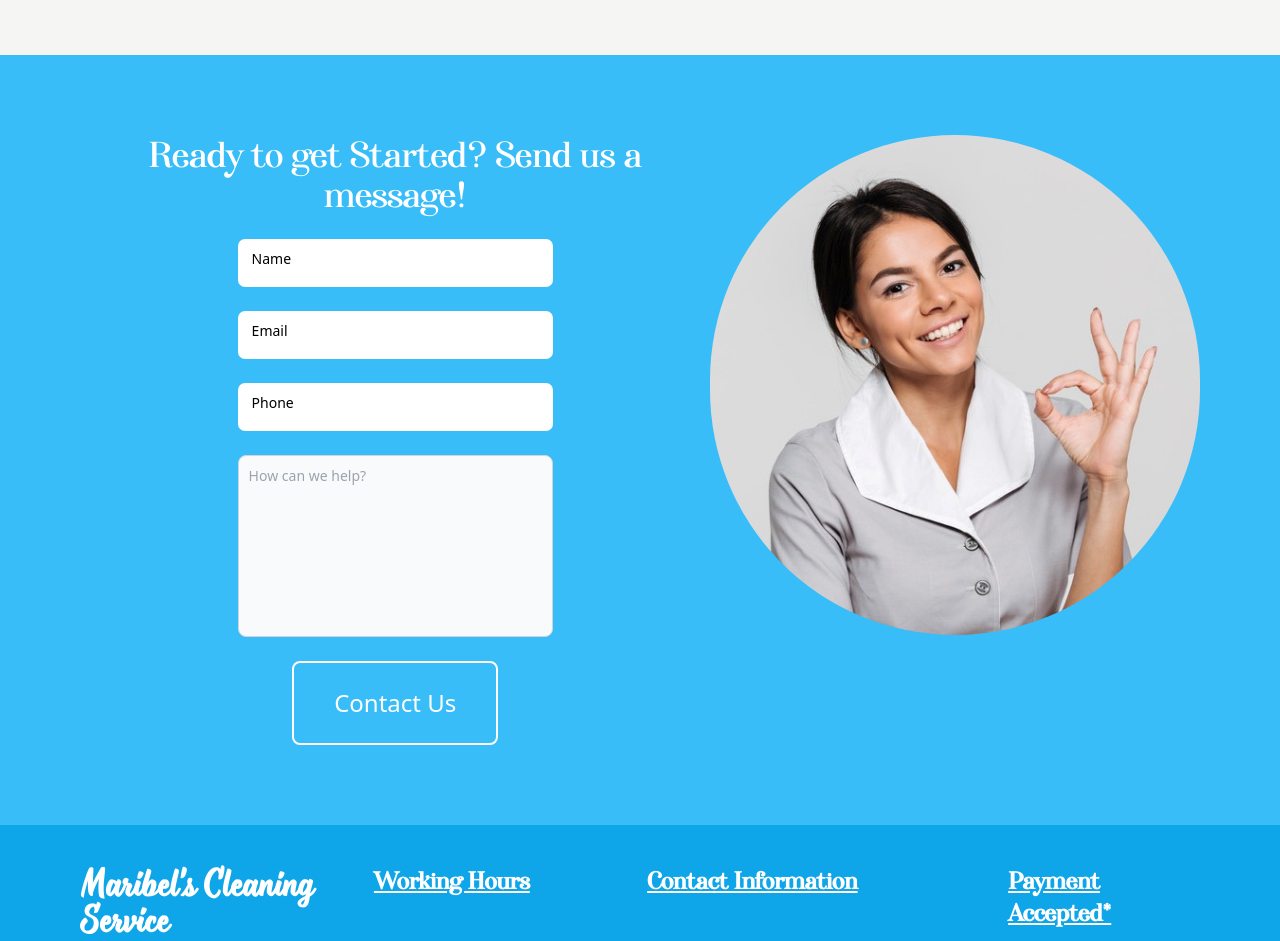
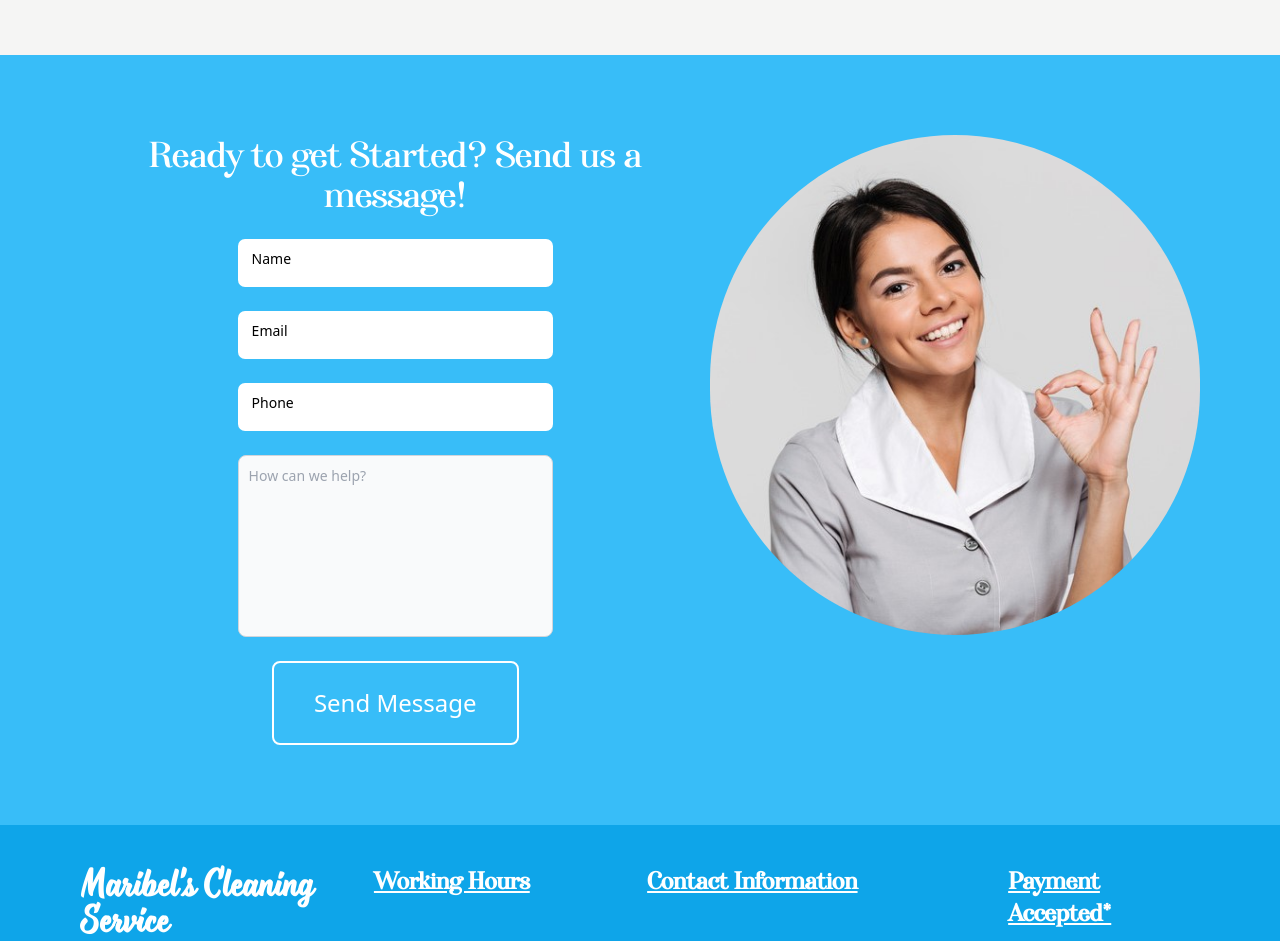
Before and after one commit to Tactenator/maribel, a React (Create React App) app: page / in a window 1280 px wide. Shown: the part 2040-2981 px from the top of the page. Built offline with nearby package versions, Linux system fonts and the light colour scheme.

Commit message:
troubleshooting contact form

```diff
--- a/src/components/contact.js
+++ b/src/components/contact.js
@@ -4,10 +4,10 @@ const Contact = () => {
     return (
         <div id="contact-container" className="flex flex-col md:flex-row justify-center py-20 px-20 bg-sky-400">
             <div id="form-container" className="w-full">
-            <div className="flex flex-col gap-6 items-center">
-                <div id='requestInfo-container' className='bg-sky-400 text-center text-white font-Afterglow w-full'>
-                    <h1 className='text-4xl '>Ready to get Started? Send us a message!</h1>
-                </div>
+                <form name="contact" method="POST" className="flex flex-col gap-6 items-center" netlify>
+                    <div id='requestInfo-container' className='bg-sky-400 text-center text-white font-Afterglow w-full'>
+                        <h1 className='text-4xl '>Ready to get Started? Send us a message!</h1>
+                    </div>
                     <img className="block md:hidden rounded-full w-[200px] h-[200px]" src={Maid} alt="Happy maid smiling"></img>
                     <div className="relative h-12 w-1/2 min-w-[250px]">
                         <input
@@ -38,9 +38,9 @@ const Contact = () => {
                     </div>
                         <textarea rows="8" cols="30" placeholder='How can we help?'
                         className='bg-gray-50 rounded-lg p-2.5 border border-gray-300 resize-none text-sm min-w-[250px] md:w-1/2  text-gray-900'></textarea>
-                       <button className='border-solid border-2 border-white text-white py-6 px-10 text-2xl rounded-lg transition-all duration-200
-                        hover:bg-white hover:text-sky-500'>Contact Us</button>
-                </div>
+                    <button type="submit" className='border-solid border-2 border-white text-white py-6 px-10 text-2xl rounded-lg transition-all duration-200
+                        hover:bg-white hover:text-sky-500'>Send Message</button>
+                </form>
 
             </div>
             <img className="hidden md:flex rounded-full w-[500px] h-[500px]" src={Maid} alt="Happy maid smiling"></img>
```
